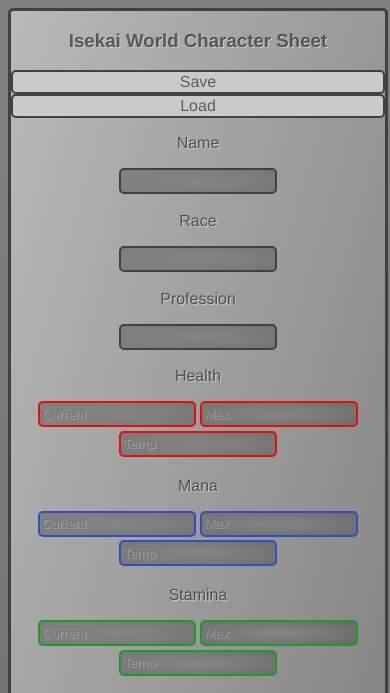
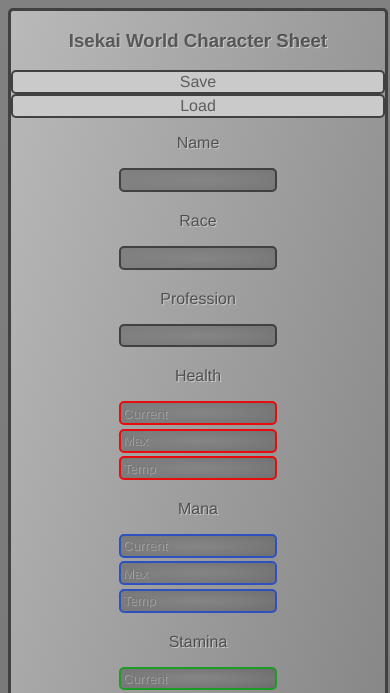
Before and after one commit to W0undedw0lf/w0undedw0lf.github.io, a plain HTML site: page index.html in a window 390 px wide. Shown: the top 693 px of the page. Drawn offline with Linux system fonts and the light colour scheme.

Commit message:
Add files via upload

```diff
--- a/Sheet.css
+++ b/Sheet.css
@@ -44,22 +44,15 @@ html {
         flex-direction: column;
     }
 
-    section.health input {
-        border-color: #e60d0d;
+    btn{
+        height: 20px;
     }
 
-
-    section.mana input {
-        border-color: #2f51c0;
-    }
-
-
-    section.stamina input {
-        border-color: #1e9b25;
-    }
-
-    btn{
-        height: 20px;
+    .child {
+        background-image: linear-gradient(to bottom right, #b9b9b9, #777777);
+        flex: 33%;
+        border: #414141 solid;
+        border-radius: 5px;
     }
 
 }
@@ -85,21 +78,46 @@ html {
         flex-wrap: wrap;
     }
 
-    section.health input {
-        border-color: #e60d0d;
+}
+
+@media (max-width:900px) {
+    .container {
+        flex-flow: column;
+    }
+}
+
+@media (max-width:500px) {
+
+    .header {
+        width: 100%;
+        display: flex;
+        flex-direction: column;
     }
 
-
-    section.mana input {
-        border-color: #2f51c0;
+    section.basicsChild {
+        display: flex;
+        flex-flow: column;
+        align-items: center;
     }
 
-
-    section.stamina input {
-        border-color: #1e9b25;
+    section {
+        flex: 1;
+        flex-direction: column;
+        flex-wrap: wrap;
     }
 
+    .container {
+        flex-direction: column;
+    }
+
+    .child {
+        background-image: linear-gradient(to bottom right, #b9b9b9, #777777);
+        flex: 1;
+        border: #414141 solid;
+        border-radius: 5px;
+    }
 }
+
 
 
 
@@ -172,3 +190,17 @@ btn {
     border-radius: 5px;
     padding: 1px;
 }
+
+section.health input {
+    border-color: #e60d0d;
+}
+
+
+section.mana input {
+    border-color: #2f51c0;
+}
+
+
+section.stamina input {
+    border-color: #1e9b25;
+}
```
